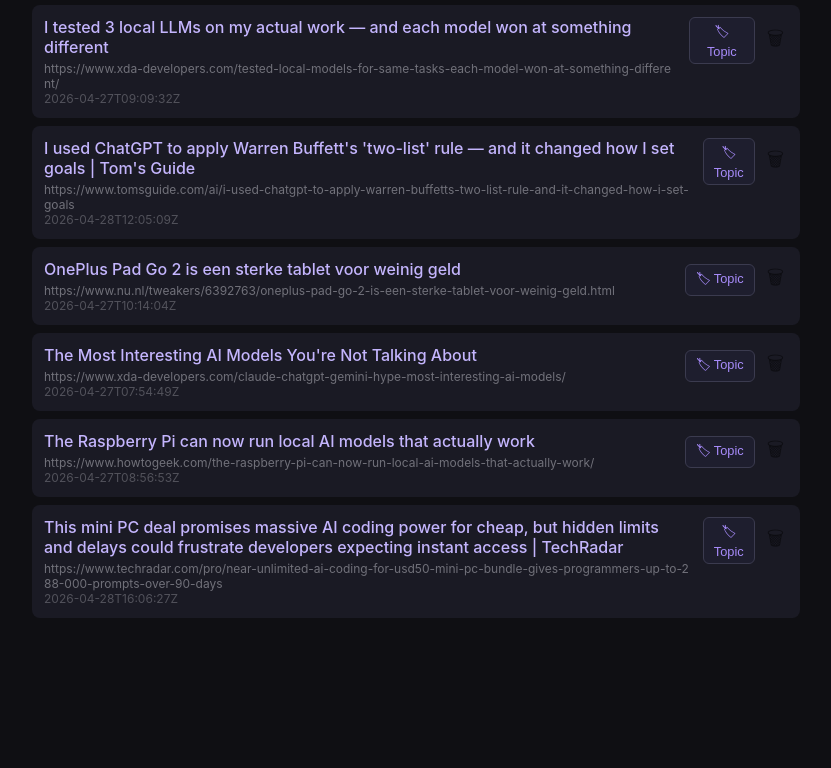
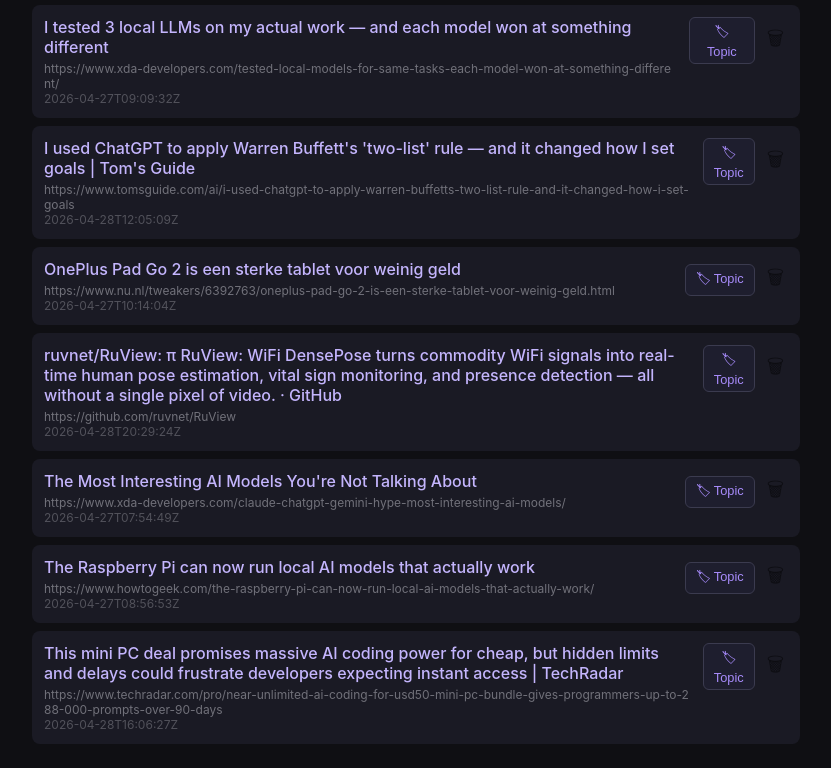
Before and after one commit to RVTheCodeMonkey/ClawLinks, a plain HTML site: page index.html in a window 1280 px wide. Shown: the part 850-1618 px from the top of the page, without its empty margins (224-1055 px from the left). Before the commit the page ends 1492 px from the top, so only its background shows below. Drawn offline with Linux system fonts and the light colour scheme.

Commit message:
chore: update links — 2026-04-28T20:29:30Z

```diff
--- a/index.html
+++ b/index.html
@@ -148,6 +148,16 @@ h1 { font-size: 1.5rem; margin-bottom: 16px; color: #a78bfa; }
 </div>
 <div class="link-card">
   <div class="link-info">
+    <a href="https://github.com/ruvnet/RuView" target="_blank" rel="noopener">ruvnet/RuView: π RuView: WiFi DensePose turns commodity WiFi signals into real-time human pose estimation, vital sign monitoring, and presence detection — all without a single pixel of video. · GitHub</a>
+    <div class="link-meta">https://github.com/ruvnet/RuView<br><span>2026-04-28T20:29:24Z</span></div>
+  </div>
+  <div class="link-actions">
+    <button class="topic-btn-small" onclick="copyTopic('https://github.com/ruvnet/RuView')">🏷 Topic</button>
+    <button class="delete-btn" onclick="copyDelete('https://github.com/ruvnet/RuView')">🗑</button>
+  </div>
+</div>
+<div class="link-card">
+  <div class="link-info">
     <a href="https://www.xda-developers.com/claude-chatgpt-gemini-hype-most-interesting-ai-models/" target="_blank" rel="noopener">The Most Interesting AI Models You&#x27;re Not Talking About</a>
     <div class="link-meta">https://www.xda-developers.com/claude-chatgpt-gemini-hype-most-interesting-ai-models/<br><span>2026-04-27T07:54:49Z</span></div>
   </div>
```
